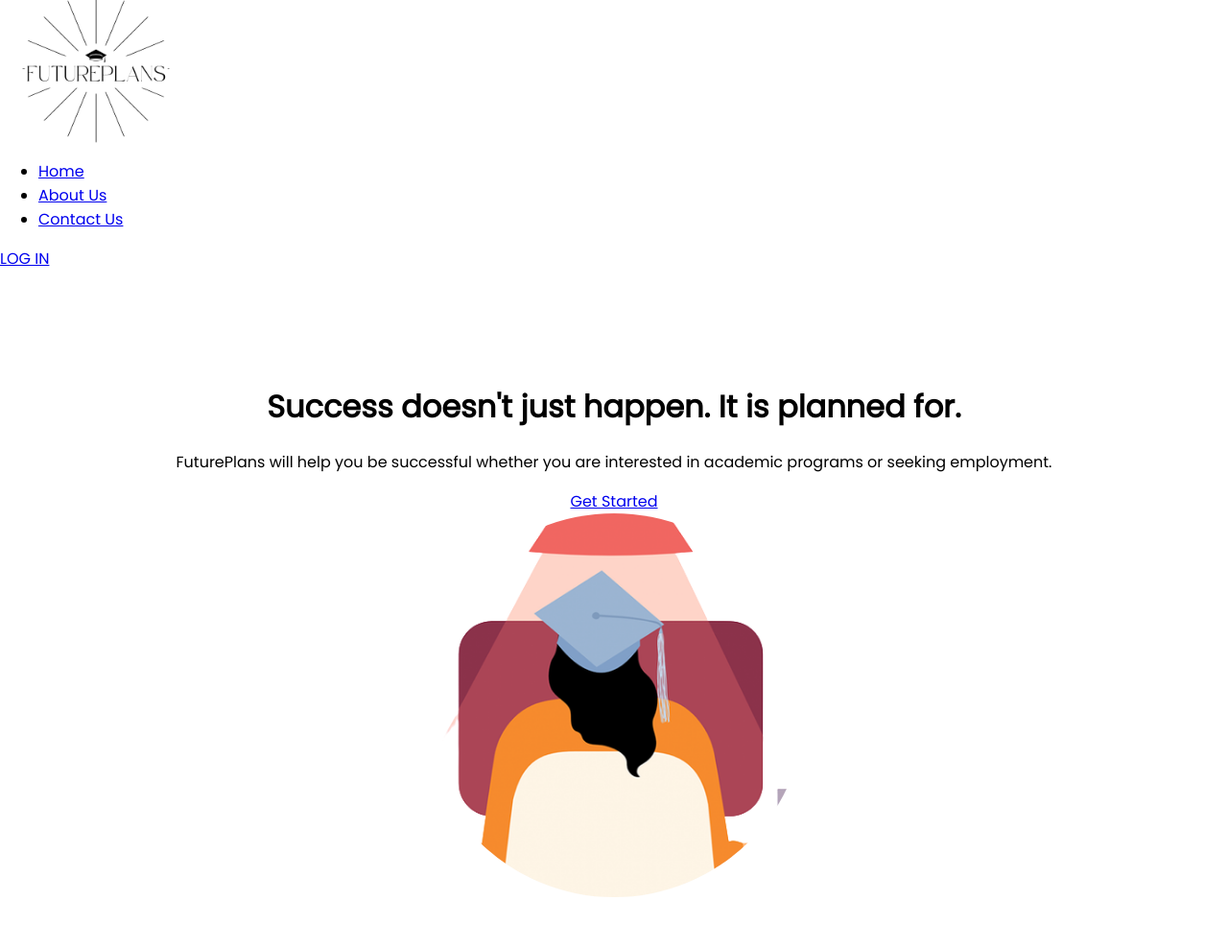
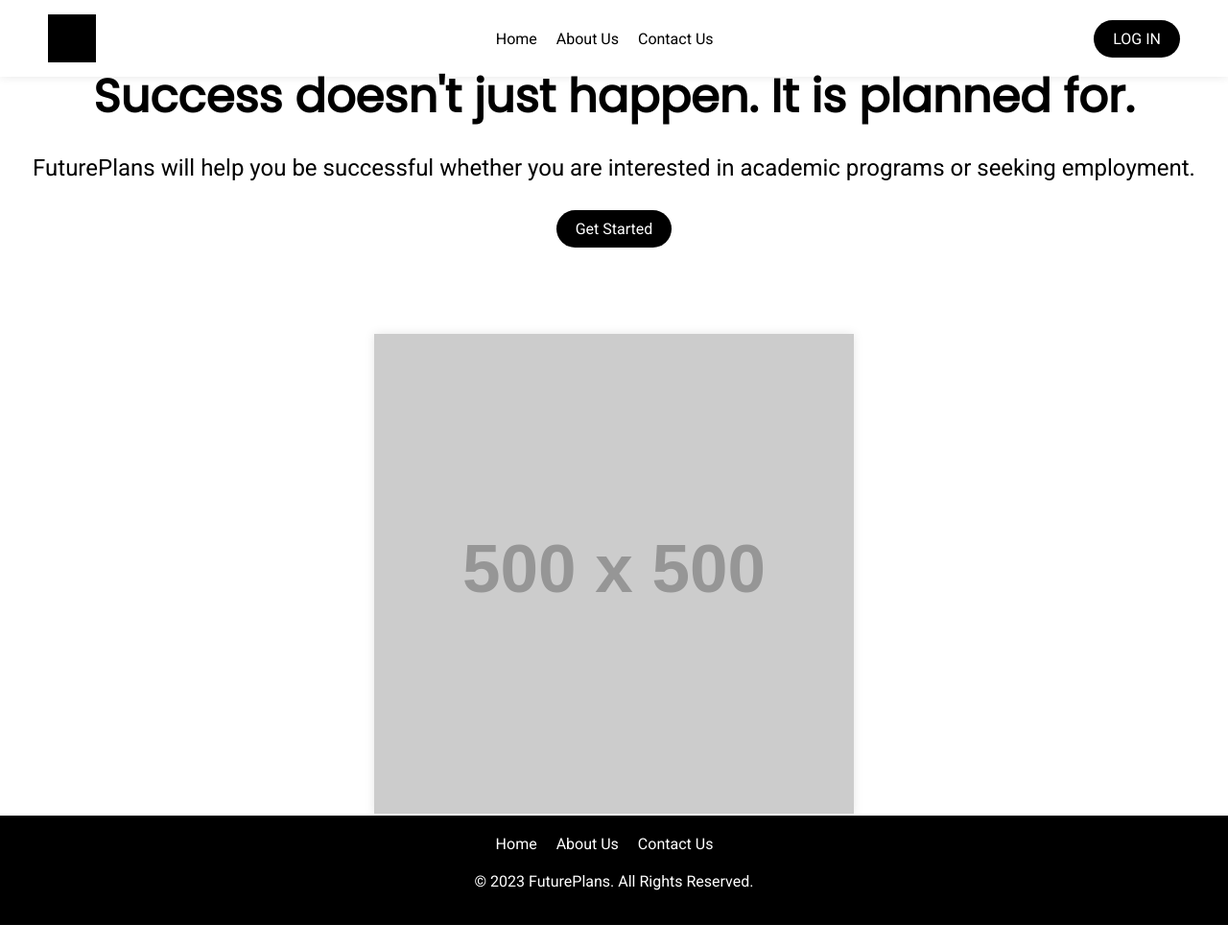
Before and after one commit to inchirahjabir/FuturePlans, a plain HTML site: page index.html in a window 1280 px wide. Shown: the top 988 px of the page at 96% size. After the commit the page ends 964 px from the top, so only its background shows below. Drawn offline with Linux system fonts and the light colour scheme; placeholder pictures from the web are drawn by us.

Commit message:
Update main.css

```diff
--- a/main.css
+++ b/main.css
@@ -1,119 +1,139 @@
-* {
-  box-sizing: border-box;
+/* Set margin and padding to 0 for the entire page */
+html, body {
+  margin: 0;
+  padding: 0;
 }
 
-body {
-  margin: 0;
-  font-family: 'Poppins', sans-serif;
-  font-size: 16px;
+/* Style the navbar */
+.navbar {
+  display: flex;
+  justify-content: space-between;
+  align-items: center;
+  background-color: #fff;
+  height: 80px;
+  padding: 0 50px;
+  box-shadow: 0 0 10px rgba(0, 0, 0, 0.1);
 }
 
+.logo {
+  width: 50px;
+  height: 50px;
+  background-color: #000;
+}
+
+.nav-links {
+  display: flex;
+  list-style: none;
+}
+
+.nav-links li {
+  margin-right: 20px;
+}
+
+.nav-links a {
+  text-decoration: none;
+  color: #000;
+  font-family: 'Roboto', sans-serif;
+  font-weight: 500;
+}
+
+.login-btn {
+  background-color: #000;
+  color: #fff;
+  padding: 10px 20px;
+  border-radius: 20px;
+  text-decoration: none;
+  font-family: 'Roboto', sans-serif;
+  font-weight: 500;
+  transition: all 0.3s ease-in-out;
+}
+
+.login-btn:hover {
+  background-color: #fff;
+  color: #000;
+}
+
+/* Style the homepage hero section */
 .homepage {
-  height: 100vh;
-  background-color: #fff;
   display: flex;
   flex-direction: column;
   justify-content: center;
   align-items: center;
-  text-align: center;
+  height: calc(100vh - 80px);
 }
 
-.logo {
-  width: 200px;
-  height: 150px;
-  background-image: url("logo.png");
-  background-repeat: no-repeat;
-  background-position: center center;
-  background-size: cover;
+.hero {
+  text-align: center;
+  margin-bottom: 50px;
 }
 
-.motto {
-  color: #282323;
-  font-size: 36px;
+.hero-heading {
+  font-family: 'Poppins', sans-serif;
+  font-size: 48px;
   font-weight: 600;
-  margin: 50px 0;
-  text-shadow: 0px 4px 4px rgba(0, 0, 0, 0.25);
+  margin-bottom: 20px;
 }
 
-.description {
-  color: #282323;
-  font-size: 20px;
-  margin-bottom: 50px;
-  max-width: 800px;
-}
-
-.frame1 {
-  display: flex;
-  justify-content: center;
-  align-items: center;
-  width: 200px;
-  height: 56px;
-  background-color: #206DB4;
-  border-radius: 10px;
-  color: #fff;
+.hero-description {
   font-family: 'Roboto', sans-serif;
   font-size: 24px;
   font-weight: 400;
-  text-transform: uppercase;
-  text-align: center;
-  text-decoration: none;
-  transition: background-color 0.3s ease;
+  margin-bottom: 40px;
 }
 
-.frame1:hover {
-  background-color: #9CB4D1;
+.hero-btn {
+  background-color: #000;
+  color: #fff;
+  padding: 10px 20px;
+  border-radius: 20px;
+  text-decoration: none;
+  font-family: 'Roboto', sans-serif;
+  font-weight: 500;
+  transition: all 0.3s ease-in-out;
+}
+
+.hero-btn:hover {
+  background-color: #fff;
+  color: #000;
+}
+
+.picture-container {
+  display: flex;
+  justify-content: center;
 }
 
 .picture1 {
-  width: 400px;
-  height: 400px;
-  background-image: url("picture1.png");
-  background-repeat: no-repeat;
-  background-position: center center;
+  background-image: url("https://via.placeholder.com/500");
   background-size: cover;
-  border-radius: 50%;
-  margin-bottom: 50px;
+  width: 500px;
+  height: 500px;
+  margin-top: 50px;
+  box-shadow: 0 0 10px rgba(0, 0, 0, 0.1);
 }
 
-.aboutus,
-.contactus,
-.home {
-  color: #282323;
-  font-family: 'Poppins', sans-serif;
-  font-size: 20px;
-  font-weight: 600;
-  text-transform: uppercase;
-  text-decoration: none;
-  margin-right: 30px;
-  transition: color 0.3s ease;
+/* Style the footer */
+.footer {
+  background-color: #000;
+  color: #fff;
+  padding: 20px;
+  text-align: center;
+  font-family: 'Roboto', sans-serif;
+  font-weight: 500;
+  margin-top: 50px;
 }
 
-.aboutus:hover,
-.contactus:hover,
-.home:hover {
-  color: #9CB4D1;
+.footer-links {
+  display: flex;
+  justify-content: center;
+  margin-bottom: 20px;
 }
 
-.frame2 {
-  display: flex;
-  justify-content: center;
-  align-items: center;
-  width: 150px;
-  height: 56px;
-  background-color: #fff;
-  border: 2px solid #206DB4;
-  border-radius: 10px;
-  color: #206DB4;
-  font-family: 'Roboto', sans-serif;
-  font-size: 24px;
-  font-weight: 400;
-  text-transform: uppercase;
-  text-align: center;
+.footer-links a {
   text-decoration: none;
-  transition: background-color 0.3s ease, color 0.3s ease;
+  color: #fff;
+  margin-right: 20px;
 }
 
-.frame2:hover {
-  background-color: #206DB4;
-  color: #fff;
+.footer-links a:hover {
+  text-decoration: underline;
 }
```
